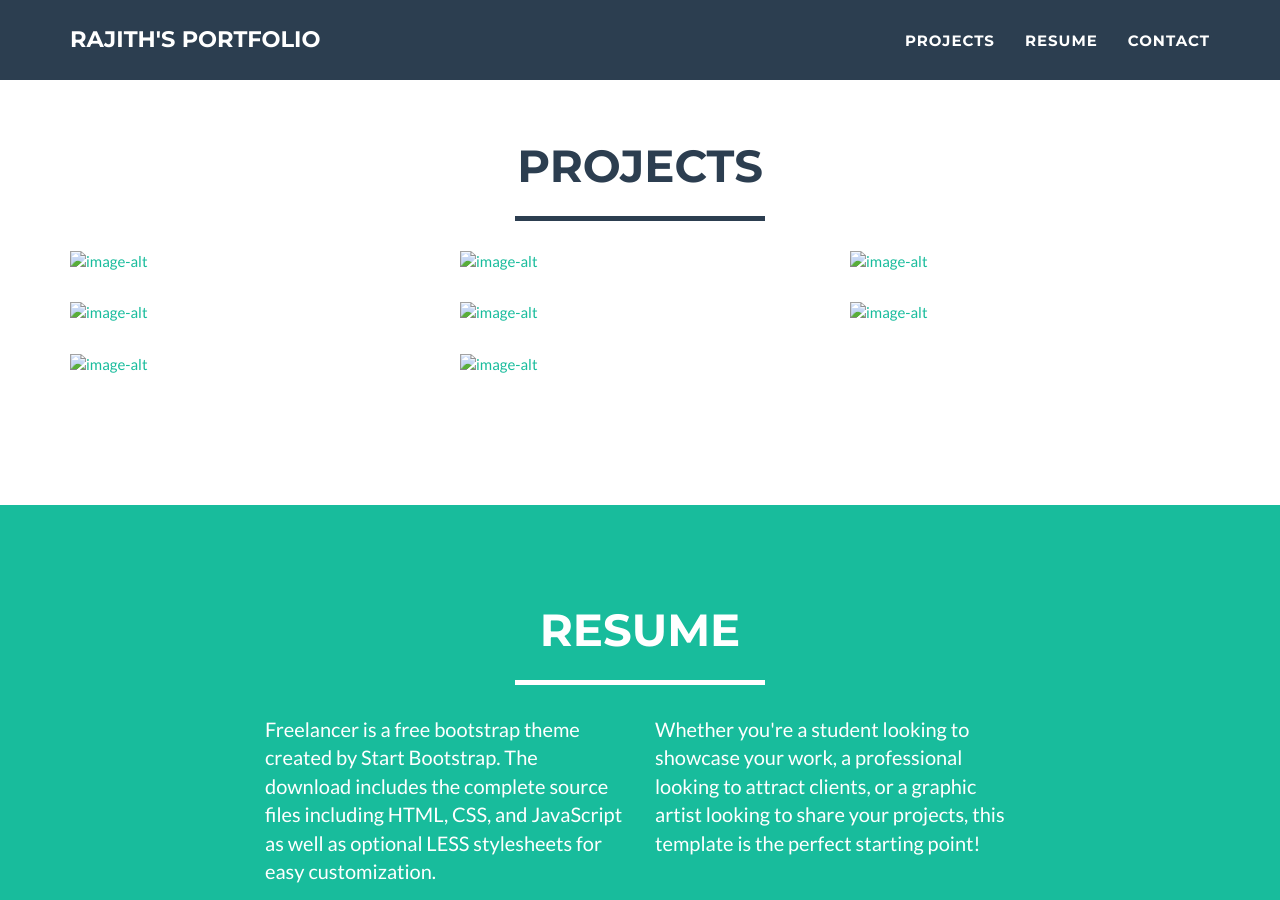
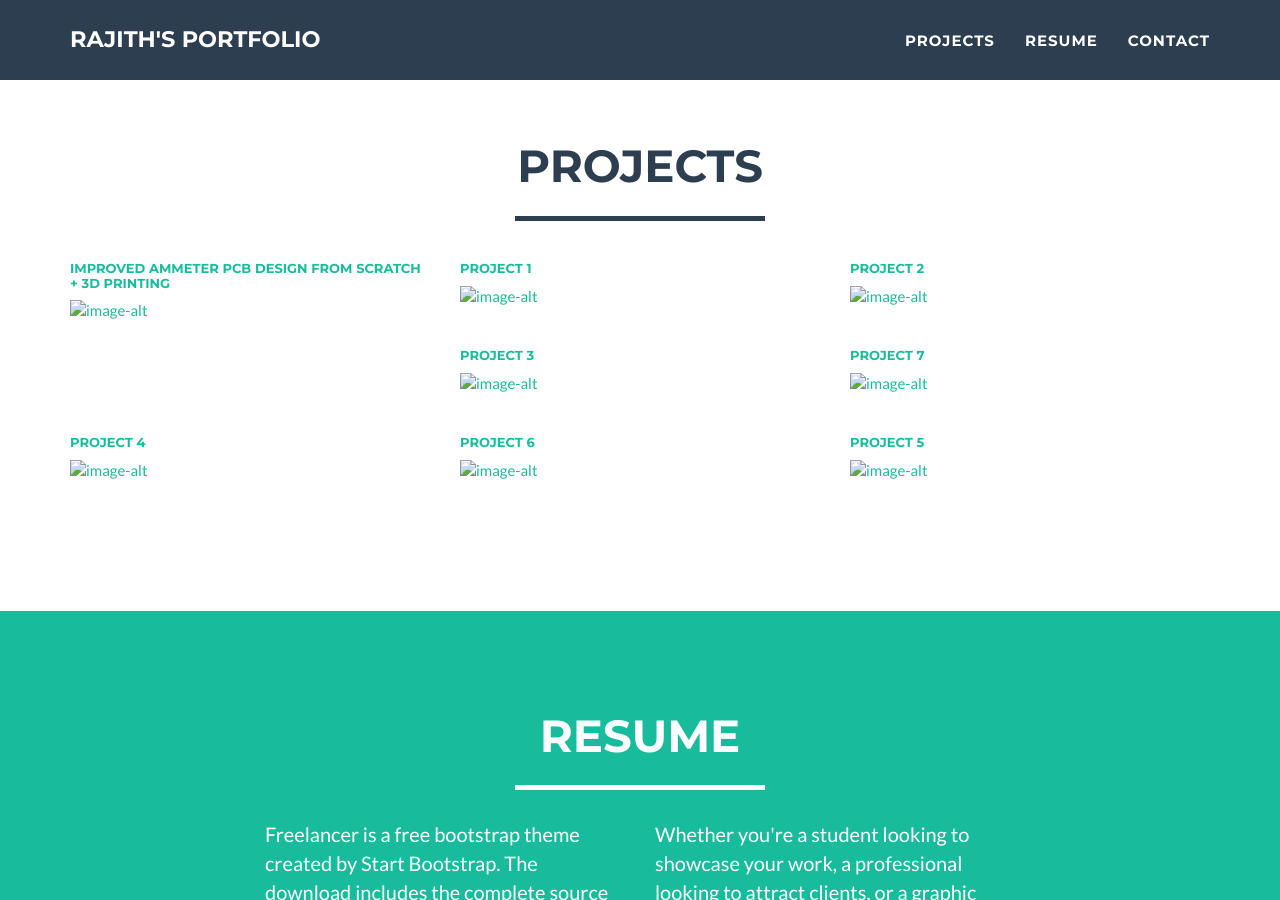
Before and after one commit to radrajith/Jekyll_site, a Jekyll site: the page built from _posts/2016-12-29-project-8.md, in a window 1280 px wide and 900 px high, scrolled down 478 px. Built offline with Jekyll 4.4.1, drawn with Linux system fonts in a browser that asks for light colours.

Commit message:
placing titles for the project pics
Added feature to display the title of the project on the top of the pics
in the project grid

```diff
--- a/_includes/portfolio_grid.html
+++ b/_includes/portfolio_grid.html
@@ -17,6 +17,7 @@
                                     <i class="fa fa-search-plus fa-3x"></i>
                                 </div>
                             </div>
+                            <h6>{{ post.title }}</h6>
                             <img src="img/portfolio/{{ post.img }}" class="img-responsive" alt="{{ post.alt }}">
                         </a>
                     </div>
--- a/_posts/2016-12-29-project-8.md
+++ b/_posts/2016-12-29-project-8.md
@@ -1,6 +1,7 @@
 ---
 layout: default
 modal-id: 8
+title: Improved Ammeter PCB design from scratch + 3D printing
 date: 2016-12-20
 img: ammeter.jpg
 alt: image-alt
```
